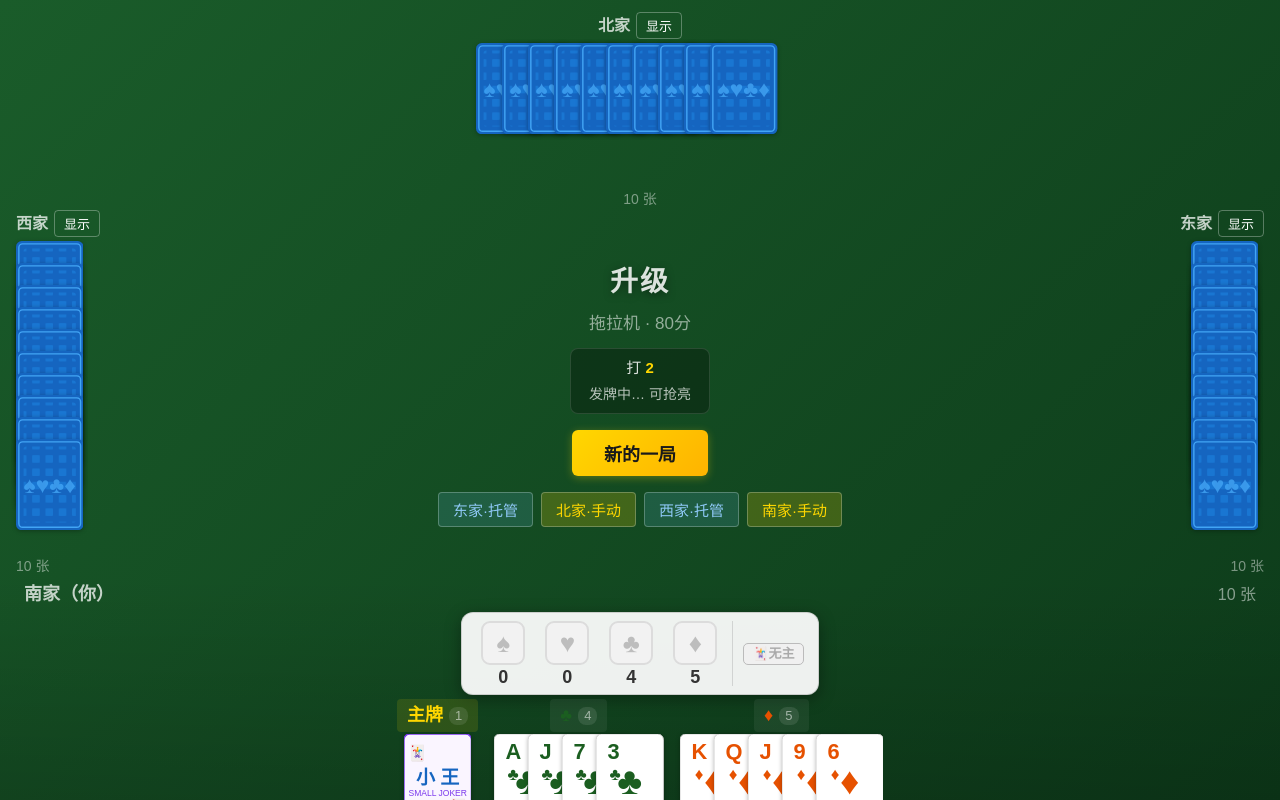
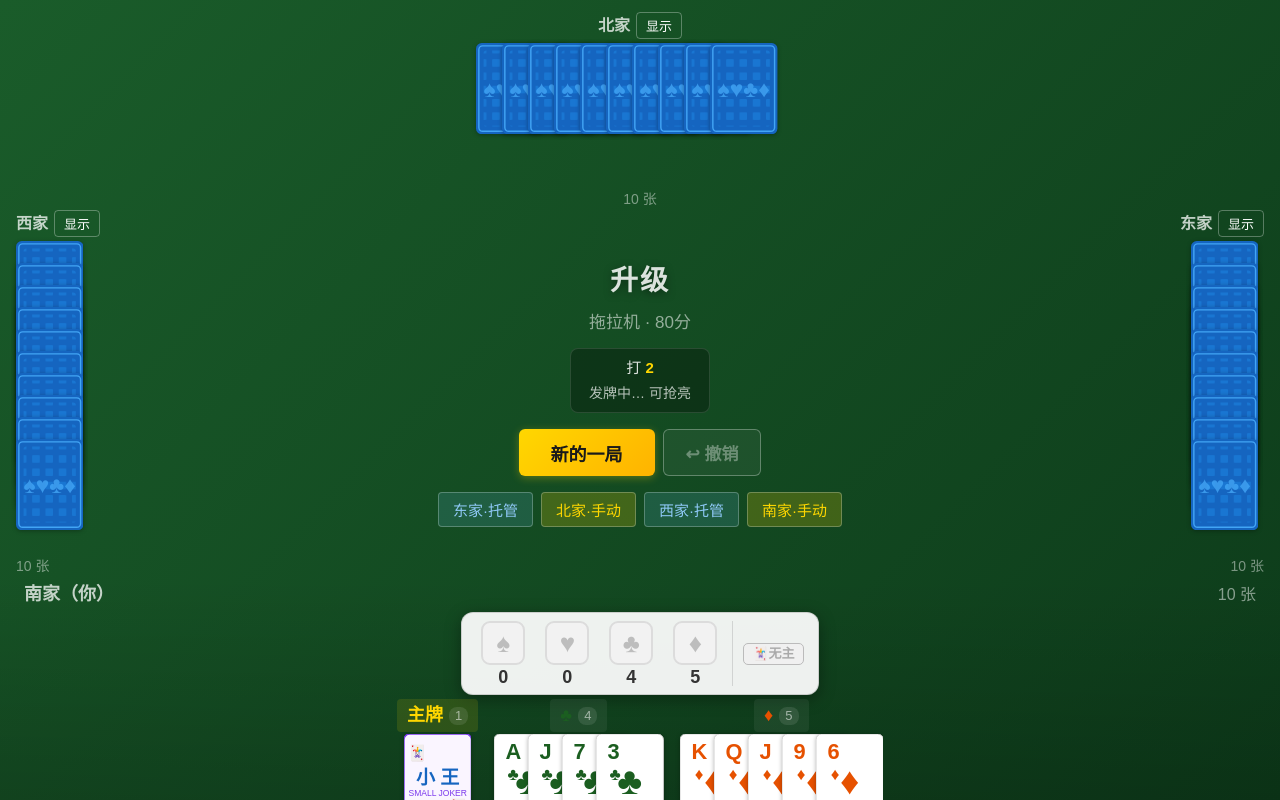
Before and after one commit to HiddenTesla/shengji, a React (Vite) app: page / in a window 1280 px wide. Built offline with nearby package versions, Linux system fonts and the light colour scheme.

Commit message:
更新日志 plan

```diff
--- a/src/App.tsx
+++ b/src/App.tsx
@@ -45,6 +45,19 @@ import PlayBar from './components/PlayBar.tsx'
 import CardComponent from './components/CardComponent.tsx'
 
 type Hands = Record<PlayerPosition, Card[]>
+
+/** 撤销快照：记录「玩家决策前」的完整状态 */
+interface UndoSnapshot {
+  /** 该快照对应的动作（用于按钮提示） */
+  kind: 'bury' | 'play'
+  hands: Hands
+  playState: PlayState | null
+  phase: GamePhase
+  /** 埋底后的底牌 */
+  buriedCards: Card[]
+  /** bottomRef 的值（原始底牌 / 已埋底牌） */
+  bottom: Card[]
+}
 
 /** 发牌结束后的叫主窗口时长（秒） */
 const BID_WINDOW_SECONDS = 8
@@ -95,6 +108,8 @@ function App() {
   const [buriedCards, setBuriedCards] = useState<Card[]>([])
   /** 出牌阶段状态 */
   const [playState, setPlayState] = useState<PlayState | null>(null)
+  /** 撤销栈（仅记录「玩家」出牌前的状态；托管出牌不压栈） */
+  const [history, setHistory] = useState<UndoSnapshot[]>([])
 
   const levelRank = Rank.Two
 
@@ -140,6 +155,7 @@ function App() {
     setShowFlipLog(false)
     setBuriedCards([])
     setPlayState(null)
+    setHistory([])
     setBidState(createBidState(0))
     setPhase(GamePhase.Dealing)
   }
@@ -269,6 +285,15 @@ function App() {
       .flatMap(g => g.cards)
     const buried = flat.filter((_, i) => selectedIndices.has(i))
     if (buried.length !== BOTTOM_COUNT) return
+    // 压入撤销点（埋底前的状态：庄家 33 张、底牌未变）
+    setHistory(prev => [...prev, {
+      kind: 'bury',
+      hands,
+      playState,
+      phase,
+      buriedCards,
+      bottom: bottomRef.current,
+    }])
     applyBury(banker, buried)
   }
 
@@ -392,9 +417,33 @@ function App() {
     const cards = flat.filter((_, i) => selectedIndices.has(i))
     const v = validatePlay(playState, cards, trumpSuit, levelRank)
     if (!v.ok) return
+    // 压入撤销点（玩家出牌前的状态）
+    setHistory(prev => [...prev, {
+      kind: 'play',
+      hands,
+      playState,
+      phase,
+      buriedCards,
+      bottom: bottomRef.current,
+    }])
     const res = applyPlay(hands, playState, playState.turn, cards, trumpSuit, levelRank)
     setHands(res.hands)
     setPlayState(res.state)
+    setSelectedIndices(new Set())
+  }
+
+  // ---- 撤销：回到「上一次玩家决策之前」（埋底 / 出牌均适用）
+  // 快照之后的所有托管出牌（含收墩、甚至结束本局）一并回退，
+  // 恢复后轮到的是原手动玩家（或回到埋底阶段），因此不会出现 AI 「秒回」。
+  function undo() {
+    const snap = history[history.length - 1]
+    if (!snap) return
+    setHistory(prev => prev.slice(0, -1))
+    setHands(snap.hands)
+    setPlayState(snap.playState)
+    setPhase(snap.phase)
+    setBuriedCards(snap.buriedCards)
+    bottomRef.current = snap.bottom
     setSelectedIndices(new Set())
   }
 
@@ -448,6 +497,11 @@ function App() {
   const playValidation = isPlaying && playState
     ? validatePlay(playState, selectedPlayCards, trumpSuit, levelRank)
     : null
+
+  /** 是否有可撤销的玩家操作 */
+  const canUndo = history.length > 0
+  /** 最近一次可撤销的操作类型（用于按钮提示） */
+  const lastUndoKind = history[history.length - 1]?.kind ?? null
 
   return (
     <div style={{
@@ -659,11 +713,16 @@ function App() {
             </div>
           )}
 
-          {/* 新游戏按钮 */}
+          {/* 新游戏 / 撤销 */}
+          <div style={{
+            display: 'flex',
+            gap: 8,
+            marginTop: 8,
+            alignItems: 'stretch',
+          }}>
             <button
               onClick={startNewGame}
               style={{
-              marginTop: 8,
                 padding: '10px 32px',
                 fontSize: 18,
                 cursor: 'pointer',
@@ -677,6 +736,26 @@ function App() {
             >
               新的一局
             </button>
+            <button
+              onClick={undo}
+              disabled={!canUndo}
+              title={canUndo
+                ? `撤销${lastUndoKind === 'bury' ? '埋底' : '出牌'}（共 ${history.length} 步）`
+                : '暂无可撤销的玩家操作'}
+              style={{
+                padding: '10px 22px',
+                fontSize: 17,
+                cursor: canUndo ? 'pointer' : 'not-allowed',
+                border: '1px solid rgba(255,255,255,0.3)',
+                borderRadius: 6,
+                background: canUndo ? 'rgba(255,255,255,0.14)' : 'rgba(255,255,255,0.05)',
+                color: canUndo ? '#fff' : 'rgba(255,255,255,0.35)',
+                fontWeight: 600,
+              }}
+            >
+              ↩ 撤销{canUndo ? `（${history.length}）` : ''}
+            </button>
+          </div>
 
           {/* 模式控制 */}
           <div style={{
```
Also changed, not shown: 1 other file (tests, documents, lock files or other folders). Lines whose indentation alone changed are shown as unchanged.
